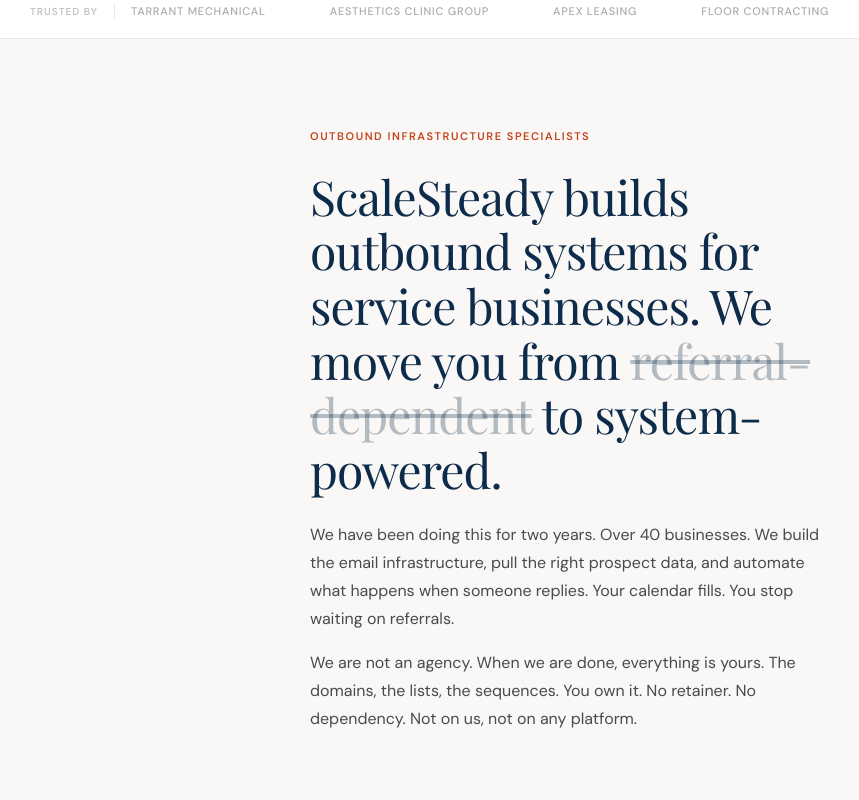
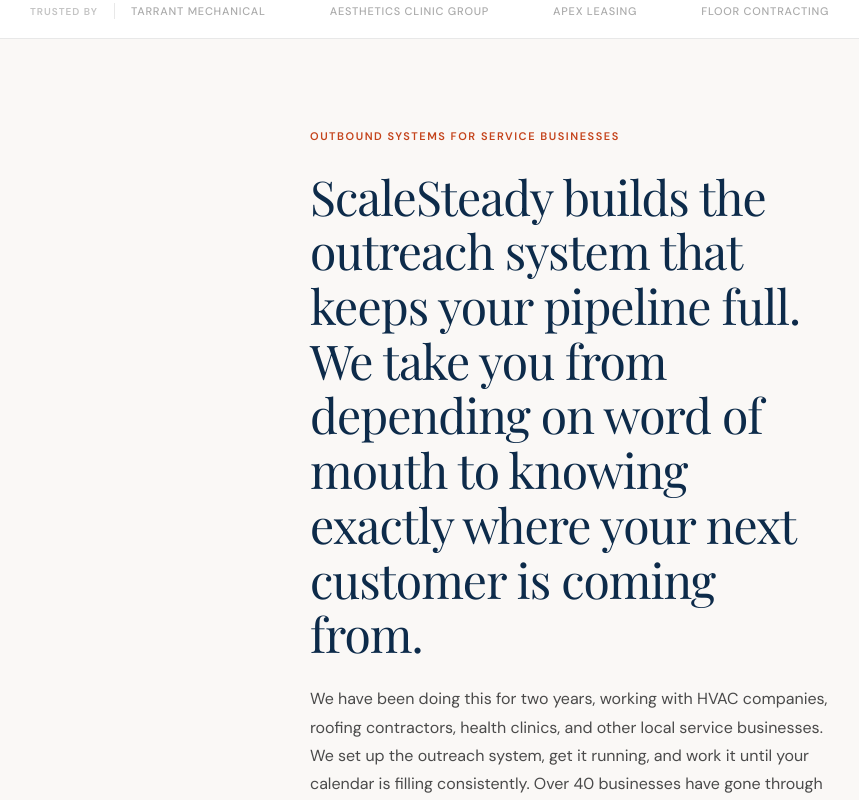
Before and after one commit to jaexochill2-code/scalesteady-engineers, a Next.js app: page / in a window 1280 px wide. Shown: the part 720-1520 px from the top of the page, without its empty margins (66-925 px from the left). Built offline with nearby package versions, Linux system fonts and the light colour scheme.

Commit message:
copy: ICP-calibrated bridge — local service biz, Midwestern plain language

```diff
--- a/src/app/page.tsx
+++ b/src/app/page.tsx
@@ -228,7 +228,7 @@ export default function Home() {
         </div>
       </section>
 
-      {/* ── BRIDGE ── */}
+      {/* BRIDGE */}
       <section style={{ background: "#FAF8F6", padding: "clamp(56px, 7vw, 96px) 0" }}>
         <div className="mx-auto px-8 sm:px-12 lg:px-24" style={{ maxWidth: "720px" }}>
 
@@ -236,35 +236,34 @@ export default function Home() {
             className="font-sans font-semibold uppercase"
             style={{ fontSize: "11px", letterSpacing: "0.14em", color: "#C4431B", marginBottom: "24px" }}
           >
-            Outbound Infrastructure Specialists
+            Outbound Systems for Service Businesses
           </p>
 
           <h2
             className="font-serif font-normal"
             style={{ fontSize: "clamp(28px, 3.8vw, 48px)", lineHeight: "1.14", letterSpacing: "-0.02em", color: "#0D2B4A", marginBottom: "24px" }}
           >
-            ScaleSteady builds outbound systems for service businesses.
-            We move you from{" "}
-            <span style={{ textDecoration: "line-through", color: "rgba(13,43,74,0.3)" }}>referral-dependent</span>
-            {" "}to system-powered.
+            ScaleSteady builds the outreach system that keeps your pipeline full.
+            We take you from depending on word of mouth to knowing exactly where your next customer is coming from.
           </h2>
 
           <p
             className="font-sans"
-            style={{ fontSize: "16px", lineHeight: "1.75", color: "#4A4A4A", marginBottom: "16px" }}
+            style={{ fontSize: "16px", lineHeight: "1.78", color: "#4A4A4A", marginBottom: "18px" }}
           >
-            We have been doing this for two years. Over 40 businesses. We build the email
-            infrastructure, pull the right prospect data, and automate what happens when
-            someone replies. Your calendar fills. You stop waiting on referrals.
+            We have been doing this for two years, working with HVAC companies, roofing contractors,
+            health clinics, and other local service businesses. We set up the outreach system, get it
+            running, and work it until your calendar is filling consistently. Over 40 businesses have
+            gone through this process with us.
           </p>
 
           <p
             className="font-sans"
-            style={{ fontSize: "16px", lineHeight: "1.75", color: "#4A4A4A" }}
+            style={{ fontSize: "16px", lineHeight: "1.78", color: "#4A4A4A" }}
           >
-            We are not an agency. When we are done, everything is yours. The domains,
-            the lists, the sequences. You own it. No retainer. No dependency. Not on us,
-            not on any platform.
+            Everything we build stays with you. Not in our system, not tied to a monthly retainer.
+            The email accounts, the prospect lists, the automation sequences go directly into your
+            business. Once it is running, you do not need us to keep it going.
           </p>
 
         </div>
```
